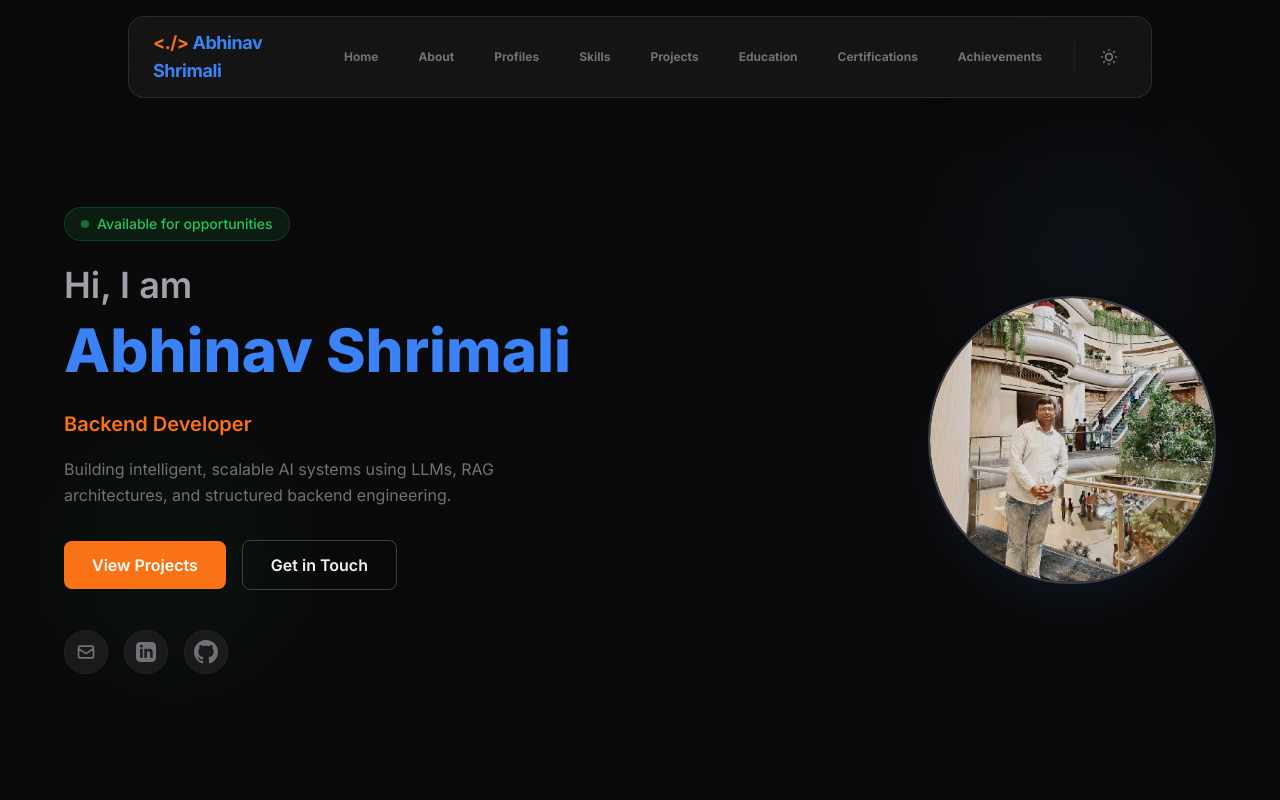
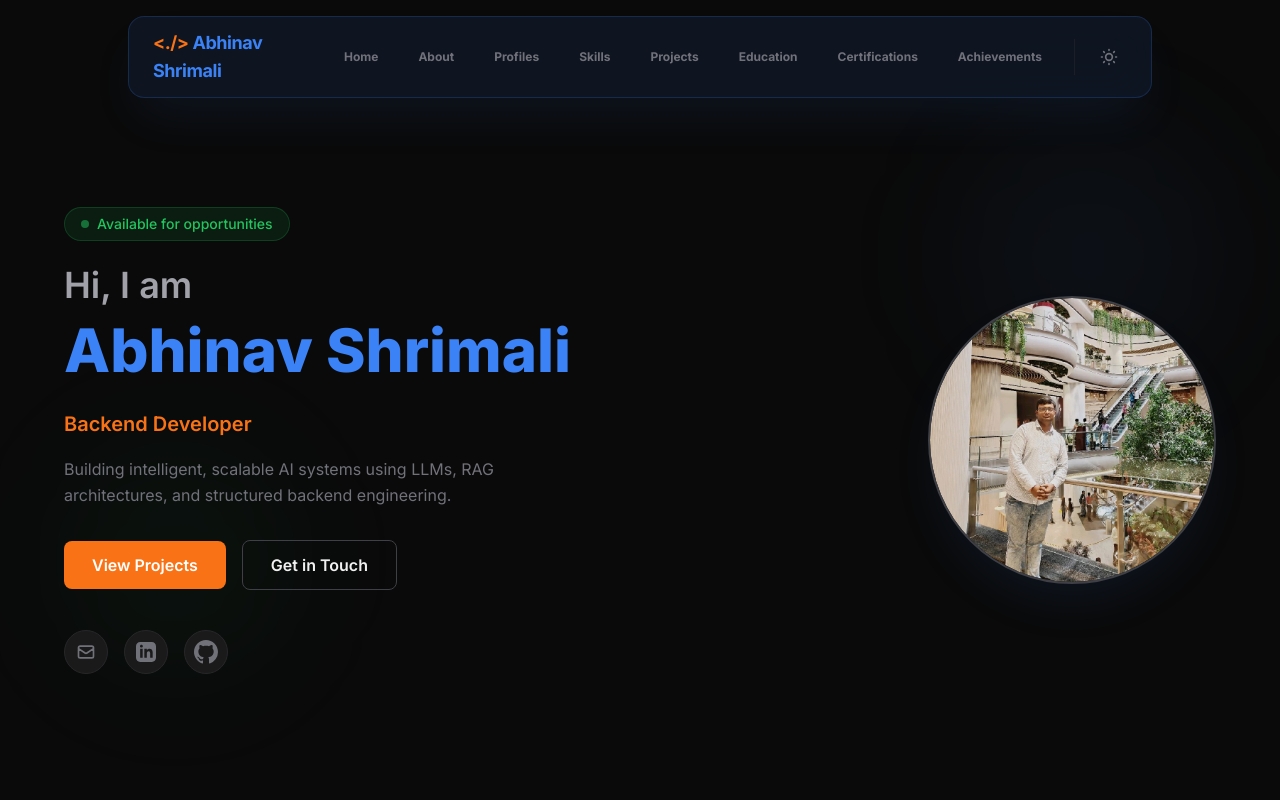
Before and after one commit to abhixw/Portfolio_abhixw, a React (Vite) app: page / in a window 1280 px wide. Shown: the top 800 px of the page. Built offline with nearby package versions, Linux system fonts and the light colour scheme.

Commit message:
Change Navbar box color to a distinct blue glassmorphic tint

```diff
--- a/src/components/Navbar.jsx
+++ b/src/components/Navbar.jsx
@@ -24,7 +24,7 @@ export default function Navbar() {
 
     return (
         <nav
-            className="fixed top-4 left-1/2 -translate-x-1/2 z-50 w-[95%] max-w-5xl rounded-2xl border border-white/10 dark:border-white/5 bg-surface-card/70 backdrop-blur-lg shadow-2xl shadow-black/10 transition-all duration-500 hover:bg-surface-card/80"
+            className="fixed top-4 left-1/2 -translate-x-1/2 z-50 w-[95%] max-w-5xl rounded-2xl border border-primary/20 bg-primary/10 dark:bg-primary/15 backdrop-blur-xl shadow-2xl shadow-primary/10 transition-all duration-500 hover:scale-[1.01] hover:bg-primary/20"
         >
             <div className="mx-auto px-6 py-3 flex items-center justify-between">
                 {/* Name / Logo */}
```
